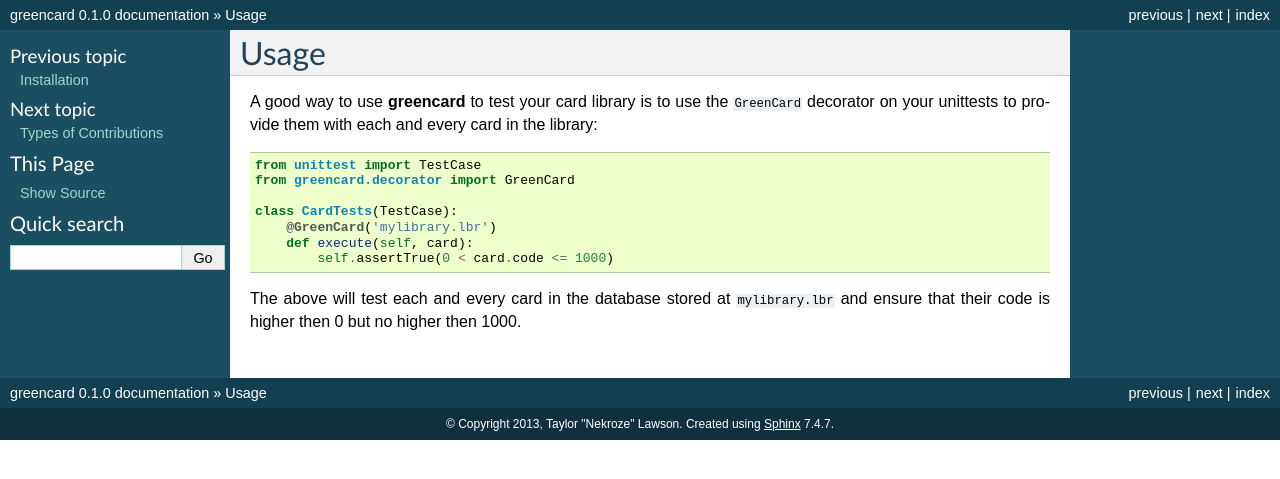
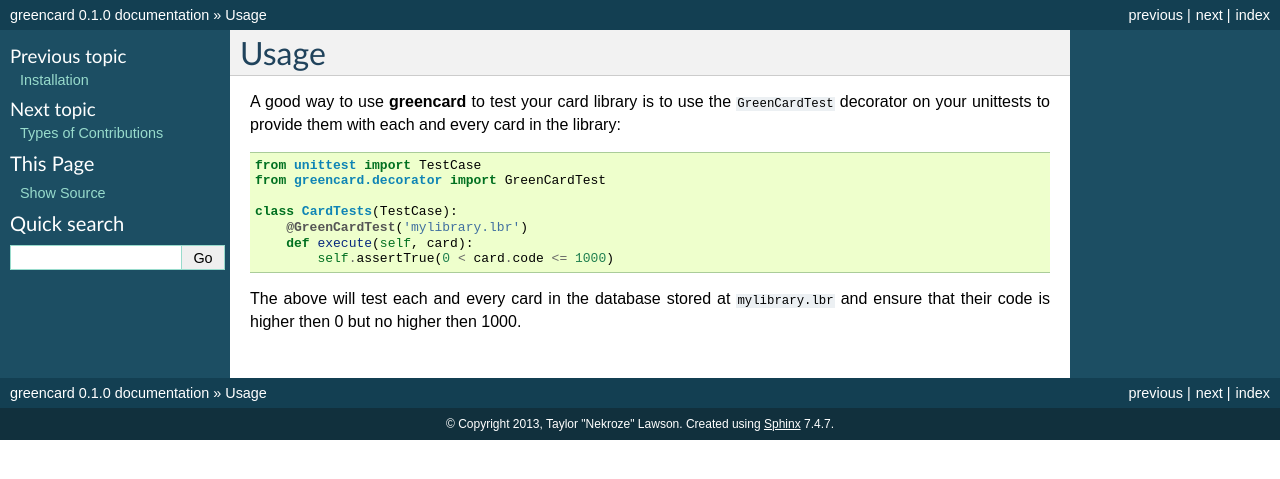
Before and after one commit to Nekroze/greencard, a Sphinx documentation site: the page built from docs/usage.rst, in a window 1280 px wide. Shown: the top 479 px of the page. Built offline with Sphinx 7.4.7, drawn with Linux system fonts in a browser that asks for light colours.

Commit message:
Renamed GreenCard decorator to GreenCardTest

```diff
--- a/docs/usage.rst
+++ b/docs/usage.rst
@@ -3,14 +3,14 @@
 ========
 
 A good way to use **greencard** to test your card library is to use the
-``GreenCard`` decorator on your unittests to provide them with each and every
-card in the library::
+``GreenCardTest`` decorator on your unittests to provide them with each and
+every card in the library::
 
     from unittest import TestCase
-    from greencard.decorator import GreenCard
+    from greencard.decorator import GreenCardTest
 
     class CardTests(TestCase):
-        @GreenCard('mylibrary.lbr')
+        @GreenCardTest('mylibrary.lbr')
         def execute(self, card):
             self.assertTrue(0 < card.code <= 1000)
 
```
Also changed, not shown: README.rst (+4 -4 lines), 1 other file.
